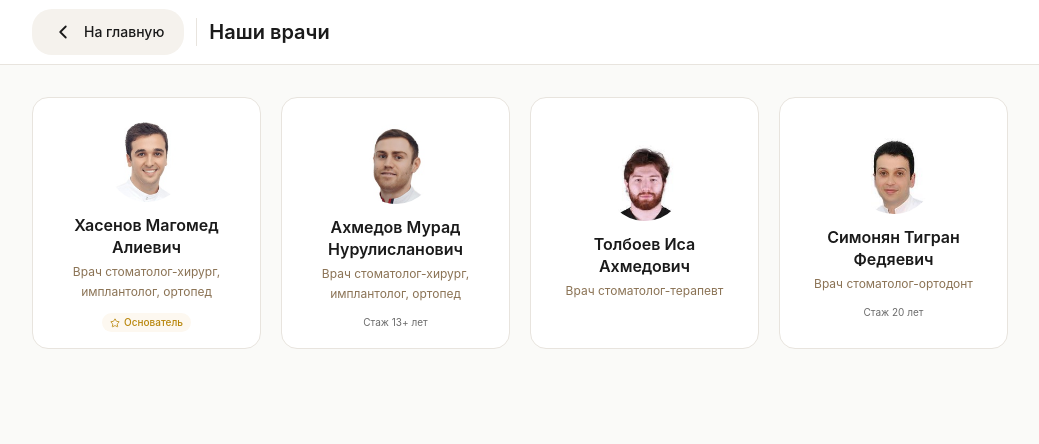
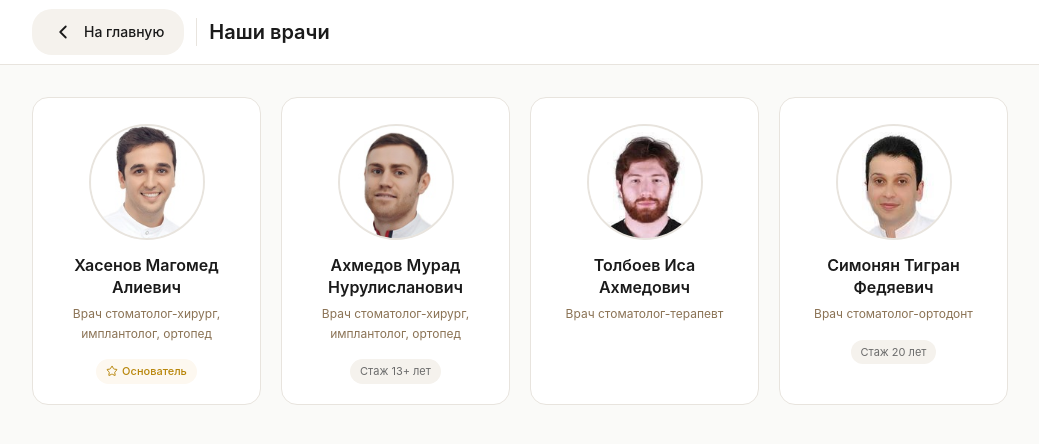
Before and after one commit to iobethor/dental-clinic-kiosk, a React (Vite) app: page /#/doctors in a window 1280 px wide. Shown: the top 444 px of the page, without its empty margins (120-1159 px from the left). Built offline with nearby package versions, Linux system fonts and the light colour scheme.

Commit message:
Enlarge doctor photos, align cards consistently, add ring

```diff
--- a/src/pages/DoctorDetail.tsx
+++ b/src/pages/DoctorDetail.tsx
@@ -40,7 +40,7 @@ export default function DoctorDetail() {
           animate={{ opacity: 1, y: 0 }}
         >
           <div className="flex items-center gap-5 mb-6">
-            <div className="w-24 h-24 rounded-full bg-[#F5F2ED] overflow-hidden shrink-0">
+            <div className="w-28 h-28 rounded-full bg-[#F5F2ED] overflow-hidden shrink-0 ring-2 ring-[#E8E4DE]">
               <img
                 src={doctor.photo}
                 alt={doctor.fullName}
--- a/src/pages/Doctors.tsx
+++ b/src/pages/Doctors.tsx
@@ -20,34 +20,32 @@ export default function Doctors() {
               animate={{ opacity: 1, y: 0 }}
               transition={{ delay: index * 0.08 }}
               onClick={() => navigate(`/doctors/${doctor.id}`)}
-              className="bg-white rounded-2xl border border-[#E8E4DE] overflow-hidden text-left w-full active:scale-[0.98] transition-all"
+              className="bg-white rounded-2xl border border-[#E8E4DE] text-left w-full active:scale-[0.98] transition-all flex flex-col items-center px-4 pt-7 pb-5"
             >
-              <div className="flex flex-col items-center pt-6 pb-4 px-4">
-                <div className="w-20 h-20 rounded-full bg-[#F5F2ED] overflow-hidden mb-3 shrink-0">
+              <div className="w-28 h-28 rounded-full bg-[#F5F2ED] overflow-hidden mb-4 shrink-0 ring-2 ring-[#E8E4DE]">
                 <img
                   src={doctor.photo}
                   alt={doctor.fullName}
                   className="w-full h-full object-cover"
                 />
               </div>
-                <h3 className="font-semibold text-[#1A1A1A] leading-snug text-center">
+              <h3 className="font-semibold text-[#1A1A1A] leading-snug text-center text-base">
                 {doctor.fullName}
               </h3>
-                <p className="text-xs text-[#8B7355] mt-1 leading-relaxed text-center">
+              <p className="text-xs text-[#8B7355] mt-1.5 leading-relaxed text-center">
                 {doctor.specialty}
               </p>
-                <div className="flex items-center gap-2 mt-3 justify-center">
+              <div className="flex items-center gap-2 mt-4 justify-center flex-wrap">
                 {doctor.isDirector && (
-                    <span className="flex items-center gap-1 text-[10px] font-medium text-[#B8860B] bg-[#FDF8F0] px-2 py-0.5 rounded-full">
-                      <Star size={10} /> Основатель
+                  <span className="flex items-center gap-1 text-[11px] font-medium text-[#B8860B] bg-[#FDF8F0] px-2.5 py-1 rounded-full">
+                    <Star size={12} /> Основатель
                   </span>
                 )}
                 {doctor.experience && (
-                    <span className="text-[10px] text-[#6B6B6B]">
+                  <span className="text-[11px] text-[#6B6B6B] bg-[#F5F2ED] px-2.5 py-1 rounded-full">
                     Стаж {doctor.experience}
                   </span>
                 )}
-                </div>
               </div>
             </motion.button>
           ))}
```
Lines whose indentation alone changed are shown as unchanged.
